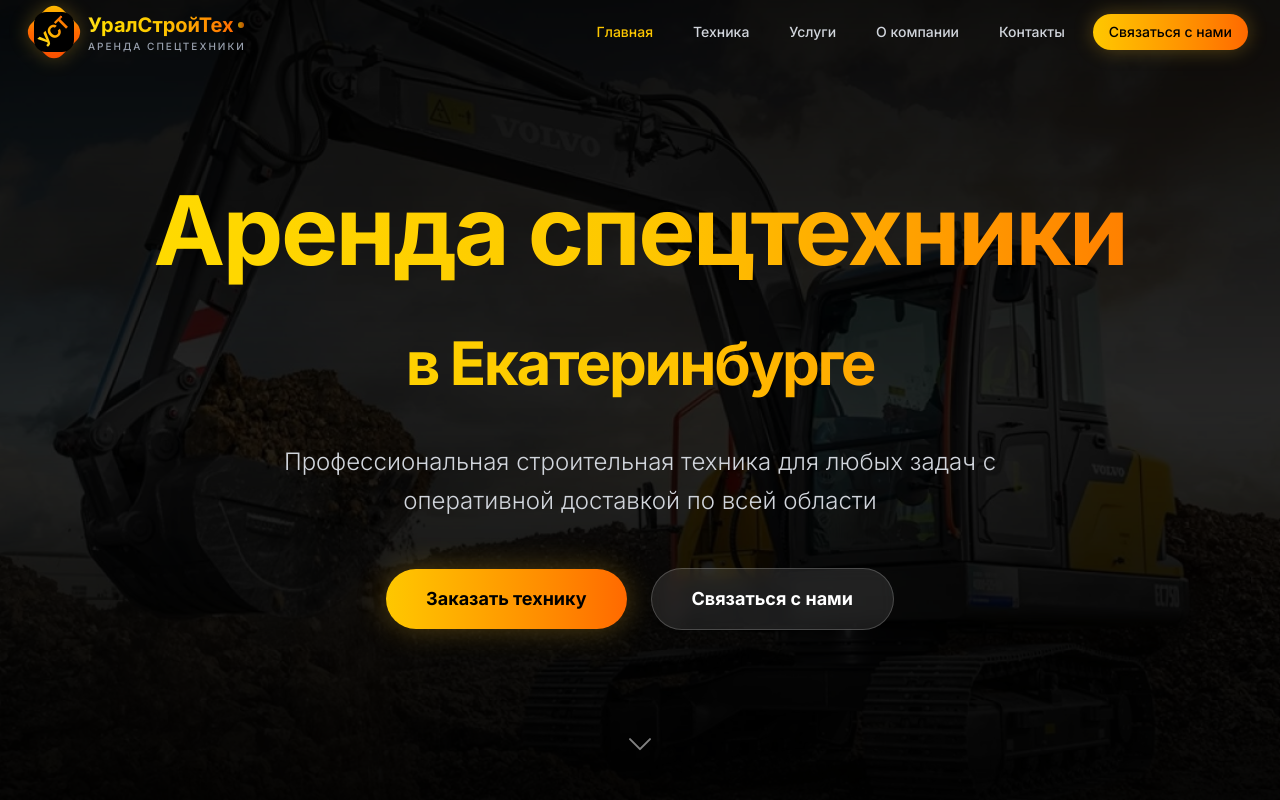
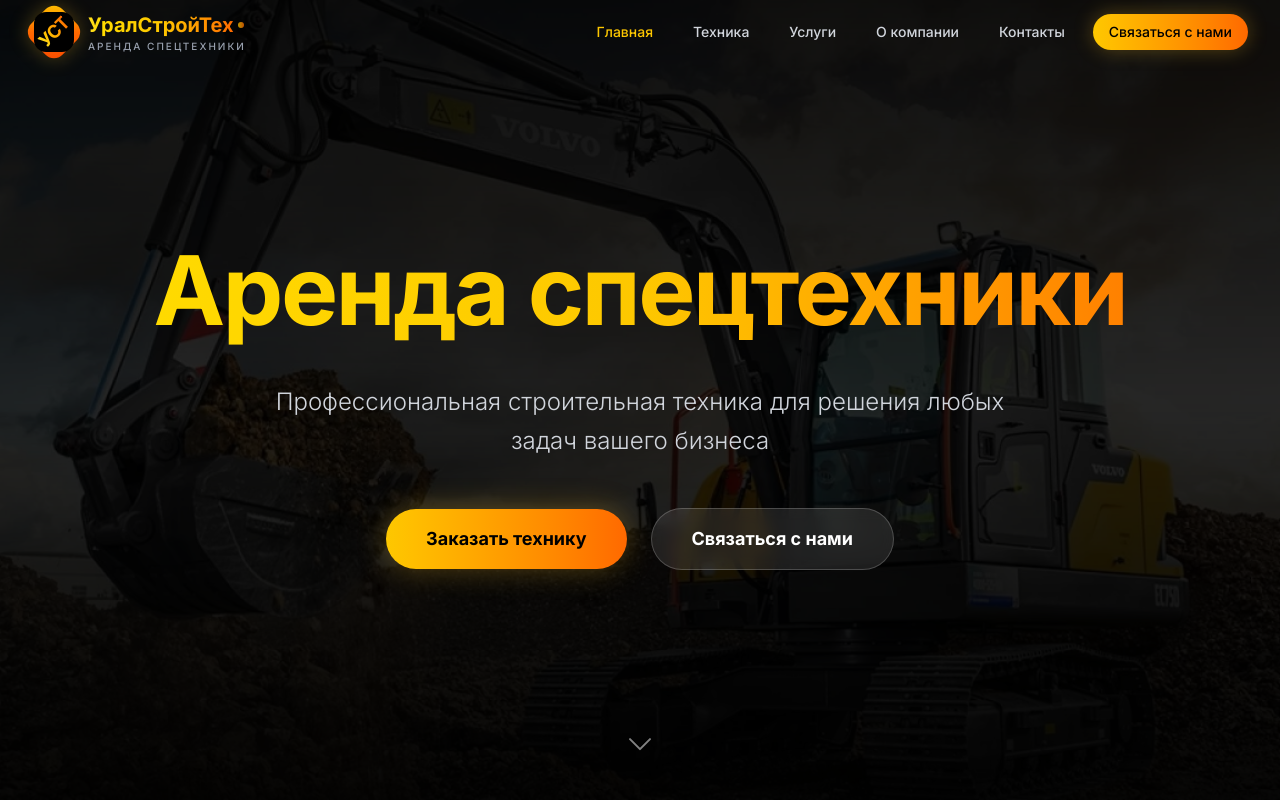
Before and after one commit to burkovmu/specteh, a Next.js app: page / in a window 1280 px wide. Shown: the top 800 px of the page. Built offline with nearby package versions, Linux system fonts and the light colour scheme.

Commit message:
Обновление: Изменен заголовок и описание на главной странице

```diff
--- a/src/app/page.tsx
+++ b/src/app/page.tsx
@@ -43,11 +43,10 @@ export default function Home() {
               className="mb-8"
             >
               <h1 className="text-6xl md:text-8xl font-bold mb-8 text-transparent bg-clip-text bg-gradient-to-r from-yellow-300 via-yellow-400 to-orange-500 tracking-tight leading-tight">
-                Аренда спецтехники<br />
-                <span className="text-4xl md:text-6xl">в Екатеринбурге</span>
+                Аренда спецтехники
               </h1>
               <p className="text-xl md:text-2xl text-gray-300 mb-12 max-w-3xl mx-auto font-light leading-relaxed">
-                Профессиональная строительная техника для любых задач с оперативной доставкой по всей области
+                Профессиональная строительная техника для решения любых задач вашего бизнеса
               </p>
             </motion.div>
 
```
